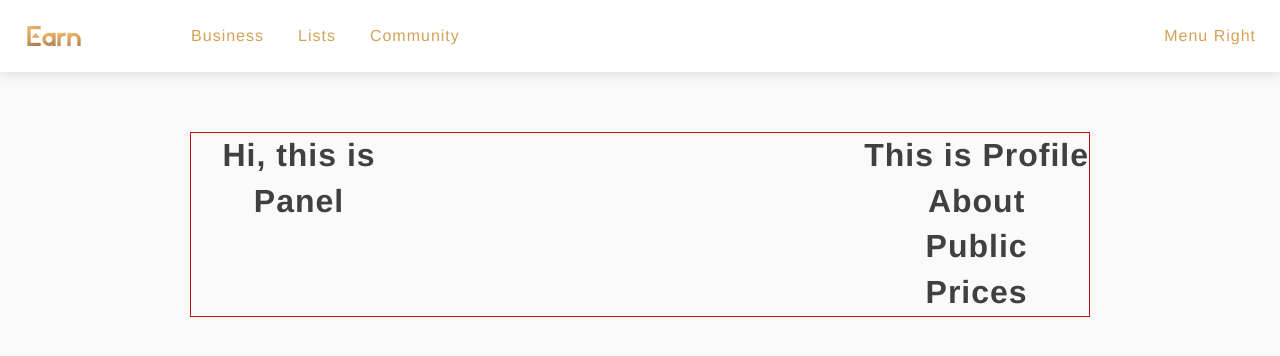
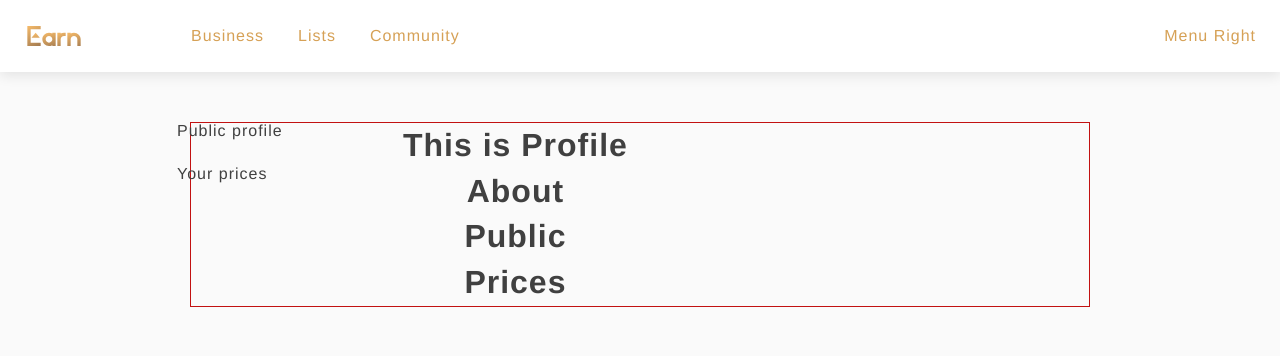
Before and after one commit to j0nathanB/earn_clone, a React (Create React App) app: page / in a window 1280 px wide. Shown: the top 356 px of the page. Built offline with nearby package versions, Linux system fonts and the light colour scheme.

Commit message:
(feat) Style, layout side panel

```diff
--- a/src/components/body/Body.js
+++ b/src/components/body/Body.js
@@ -8,8 +8,10 @@ const Body = () => (
     <div><Navbar /></div>
     <div className="profile-container">
       <div className="profile">
-        <div className="panel"><Panel /></div>
-        <div><Profile /></div>
+        <Panel />
+        <div className="profile-info">
+          <div><Profile /></div>
+        </div>
       </div>
     </div>
   </div>
--- a/src/components/body/navbar/menu_center/MenuCenter.js
+++ b/src/components/body/navbar/menu_center/MenuCenter.js
@@ -2,9 +2,9 @@ import React from 'react';
 
 const MenuCenter = () => (
   <div class="menu-center">
-    <div class="menu-center-links"><li><a href="https://earn.com/business/">Business</a></li></div>
-    <div class="menu-center-links"><li><a>Lists</a></li></div>
-    <div class="menu-center-links"><li><a href="https://www.facebook.com/earndotcom">Community</a></li></div>
+    <div class="menu-center-links"><li><a className="menu-link" href="https://earn.com/business/">Business</a></li></div>
+    <div class="menu-center-links"><li><a className="menu-link" >Lists</a></li></div>
+    <div class="menu-center-links"><li><a className="menu-link" href="https://www.facebook.com/earndotcom">Community</a></li></div>
   </div>
 )
 
--- a/src/components/body/profileContainer/Panel.js
+++ b/src/components/body/profileContainer/Panel.js
@@ -1,7 +1,14 @@
 import React from 'react';
 
 const Panel = () => (
-   <h1>Hi, this is Panel</h1>
+  <div className="panel">
+    <div className="panel-item">
+      <a className="panel-link">Public profile</a>
+    </div>
+    <div className="panel-item">
+      <a className="panel-link">Your prices</a>
+    </div>
+  </div>
 )
 
 export default Panel;
--- a/src/index.css
+++ b/src/index.css
@@ -4,9 +4,22 @@
   box-sizing: border-box;
 }
 
-a {
+a.menu-link {
+  color: #d6a156;
   text-decoration: none;
-  color: #d6a156;
+}
+
+a.panel-link {
+  color: #404040;
+  font-weight: 300;
+}
+
+a.panel-link:hover {
+  font-weight: 400;
+}
+
+a.panel-link:active {
+  font-weight: 600;
 }
 
 body {
@@ -14,14 +27,12 @@ body {
   font-size: 16px;
   color: #404040;
   background-color: #fafafa;  /* gray */
-
   line-height: 1.42857143;
   letter-spacing: 1px;
 }
 
 .logo {
   height: 60px;
-  /* border: 1px solid rgb(219, 17, 17);  /* For debugging */
 }
 
 .menu-container {
@@ -74,21 +85,47 @@ body {
 
 .panel {
   width: 236px;
-  padding-right: 20px;
+  display: flex;
+  justify-content: flex-start;
+  flex-direction: column;
+  margin-top: -18px;
+  margin-left: -24px;
+  padding-top: 5px;
+}
+
+.panel-item {
+  padding: 10px;
+  display: flex;
+  align-items: flex-start;
 }
 
 .profile-container {
   padding: 20px 0;
   display: flex;
   justify-content: center;    /* Add this */
-  margin: 60px auto;
-  padding: 0 24px;
+  margin: 50px auto;
+  padding: 0 15px;
   max-width: 984px;
+  /*border: 1px dotted rgb(194, 17, 17);  /* For debugging */
 }
 
 .profile {
   border: 1px solid rgb(194, 17, 17);  /* For debugging */
   width: 900px;
   display: flex;
-  justify-content: space-between;
+  justify-content: flex-start;
 }
+
+.profile-info {
+  /*border: 1px solid rgb(194, 17, 17);  /* For debugging */
+}
+
+.info-card {
+  border: 1px solid rgb(194, 17, 17);  /* For debugging */
+  width: 500px;
+  background-color: #fff;
+  box-shadow: 0 4px 12px rgba(0,0,0,0.09);
+
+
+
+}
```
